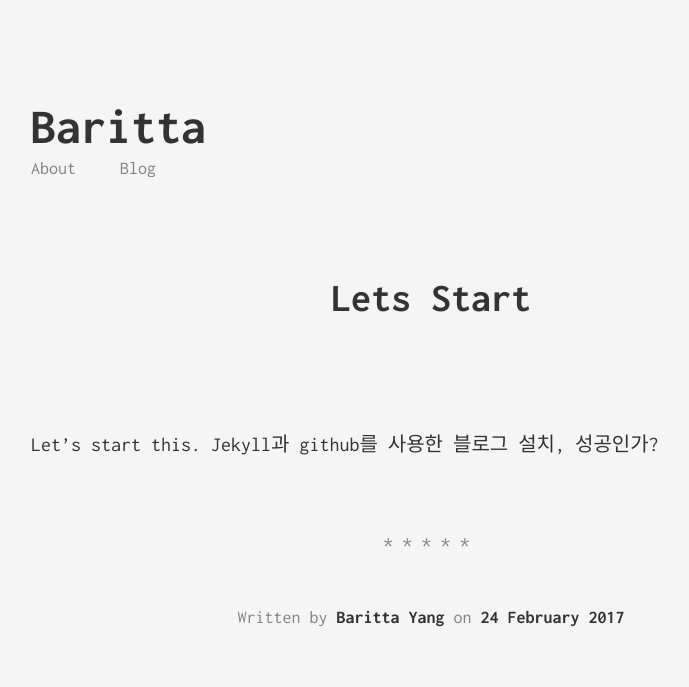
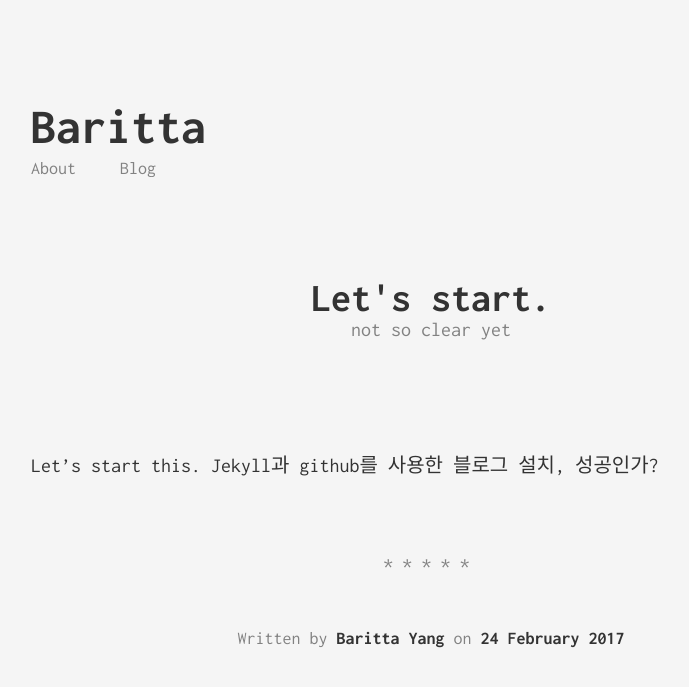
Before and after one commit to baritta/baritta.github.com, a Jekyll site: the page built from _posts/2017-02-24-lets-start.markdown, in a window 1280 px wide. Shown: the top 687 px of the page, without its empty margins (209-898 px from the left). Built offline with Jekyll 4.4.1, drawn with Linux system fonts in a browser that asks for light colours; our own code applies the rules of GitHub Pages for plain Markdown files.

Commit message:
Update 2017-02-24-lets-start.markdown

```diff
--- a/_posts/2017-02-24-lets-start.markdown
+++ b/_posts/2017-02-24-lets-start.markdown
@@ -1,2 +1,9 @@
+---
+layout: post
+title:  "Let's start."
+subtitle: "not so clear yet"
+categories: [tool]
+---
+
 Let's start this.
 Jekyll과 github를 사용한 블로그 설치, 성공인가?
```
